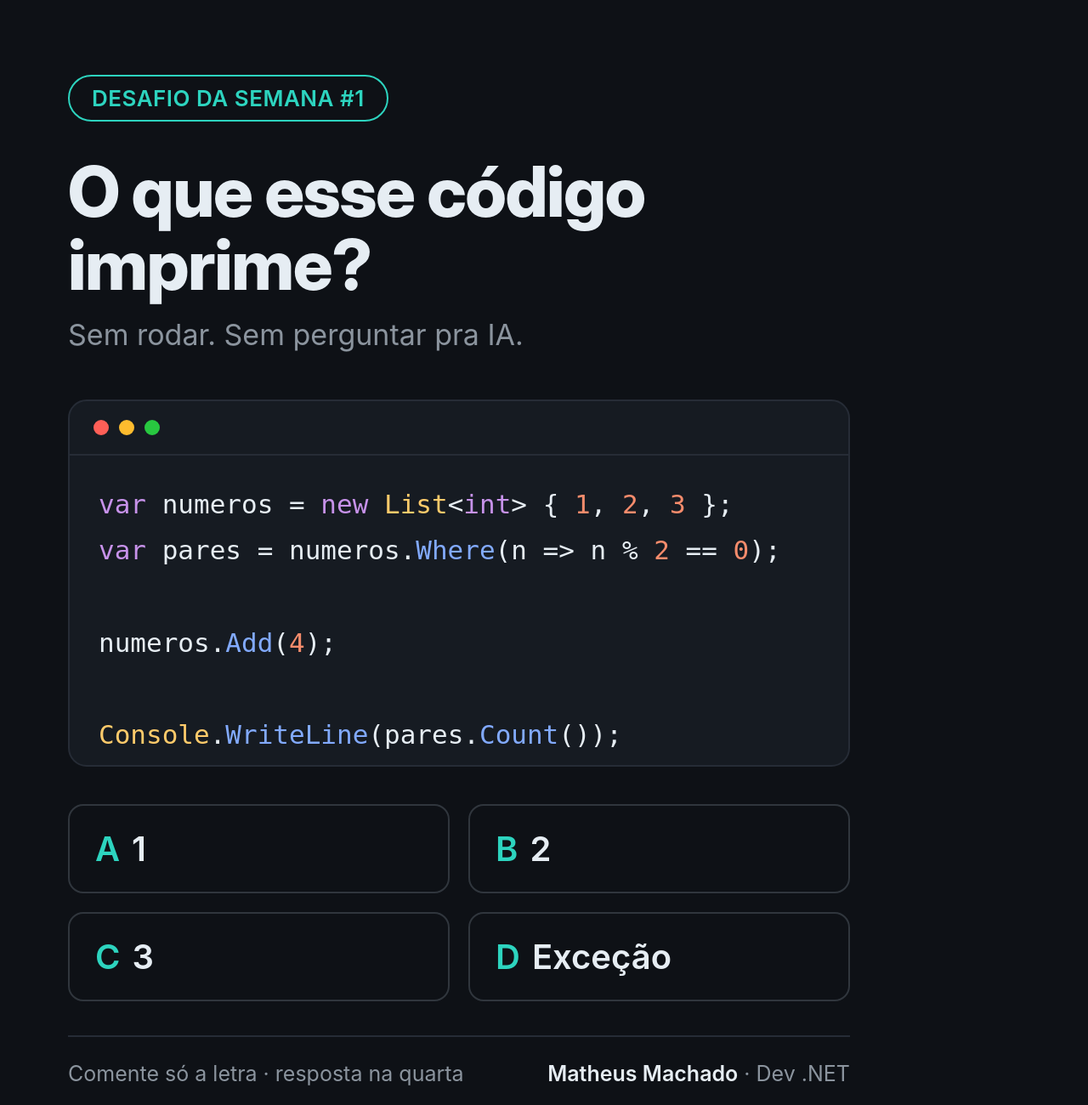
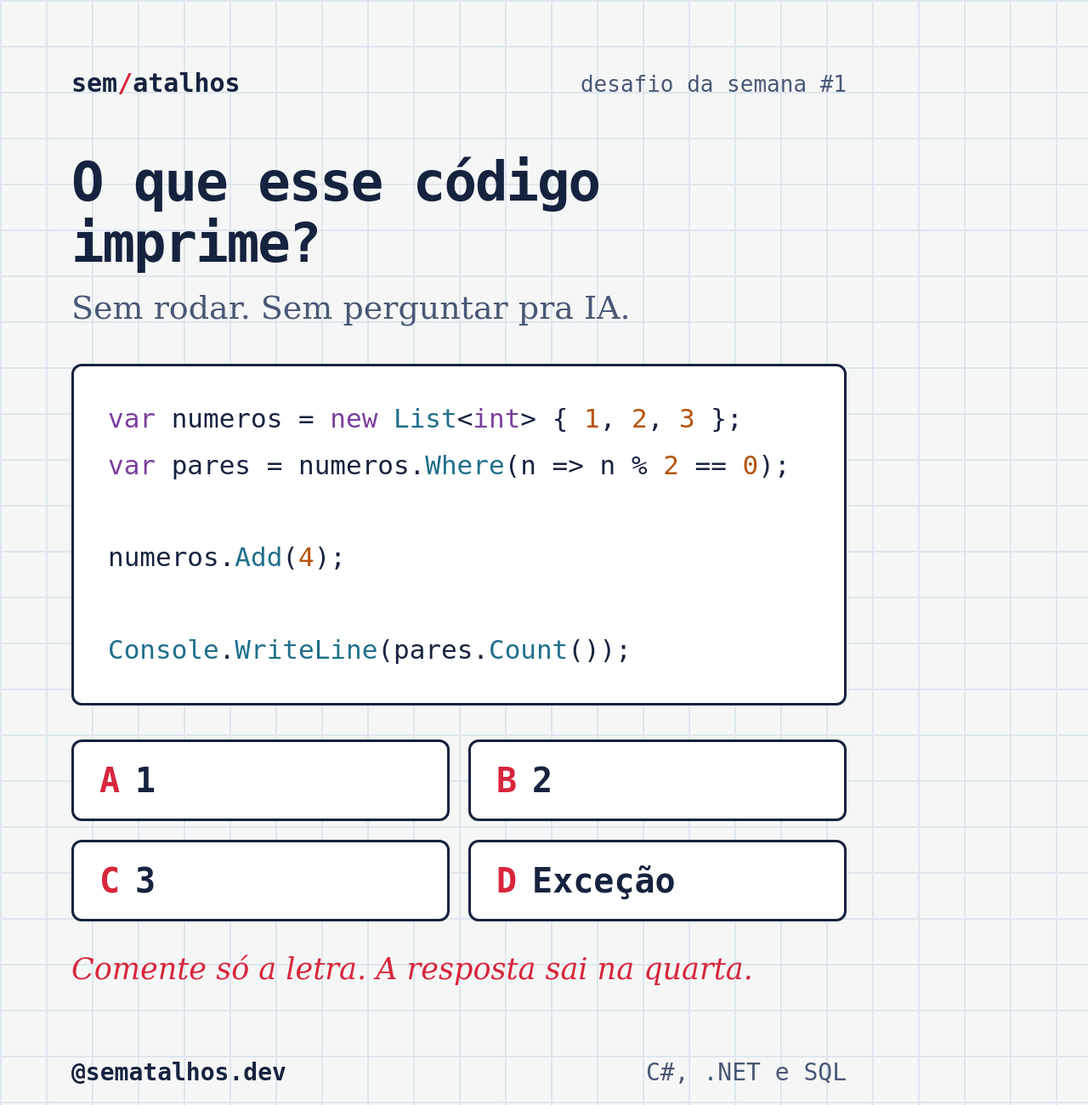
Before and after one commit to Machado-code/backend-sem-atalhos-posts, a plain HTML site: page posts/2026-11/desafio-01.html in a window 1280 px wide. Shown: the top 1300 px of the page at 85% size. Drawn offline with Linux system fonts and the light colour scheme.

Commit message:
Visual da marca no desafio 1 e modelos de humor
O desafio 1 sai do visual escuro antigo e do rodapé com o nome do
Matheus para o visual da página, com @sematalhos.dev. Entram os modelos
de Humor leve e Humor com lição em posts/modelos/, e o banco passa a
separar as duas variações de humor e a regra do visual.

Co-Authored-By: Claude Opus 5.5 <noreply@anthropic.com>
Claude-Session: https://claude.ai/code/session_011FA27phng6Bq36Ze7En61d

```diff
--- a/posts/2026-11/desafio-01.html
+++ b/posts/2026-11/desafio-01.html
@@ -4,46 +4,55 @@
 <meta charset="utf-8">
 <style>
   * { margin: 0; padding: 0; box-sizing: border-box; }
-  body { width: 1080px; height: 1350px; background: #0E1116; color: #E6EDF3;
-         font-family: 'Inter', sans-serif; display: flex; flex-direction: column;
-         padding: 88px 80px 72px; }
-  .pill { align-self: flex-start; font-size: 26px; font-weight: 600; letter-spacing: 0.5px;
-          color: #2DD4BF; border: 2px solid #2DD4BF; border-radius: 999px; padding: 10px 26px; }
-  h1 { font-family: 'Inter Display', 'Inter', sans-serif; font-size: 82px; font-weight: 800;
-       line-height: 1.05; margin-top: 40px; letter-spacing: -1.5px; }
-  .sub { font-size: 34px; color: #8B949E; margin-top: 18px; }
-  .window { margin-top: 56px; background: #161B22; border: 2px solid #262C36; border-radius: 22px; overflow: hidden; }
-  .bar { display: flex; gap: 12px; padding: 22px 28px; border-bottom: 2px solid #262C36; }
-  .dot { width: 18px; height: 18px; border-radius: 50%; }
-  pre { font-family: 'DejaVu Sans Mono', monospace; font-size: 31px; line-height: 1.75;
-        padding: 30px 34px 34px; color: #E6EDF3; }
-  .k { color: #C792EA; } .t { color: #FFCB6B; } .n { color: #F78C6C; } .m { color: #82AAFF; }
-  .opts { display: grid; grid-template-columns: 1fr 1fr; gap: 22px; margin-top: 44px; margin-bottom: 40px; }
-  .opt { border: 2px solid #30363D; border-radius: 18px; padding: 26px 30px; font-size: 40px; font-weight: 600; }
-  .opt span { color: #2DD4BF; margin-right: 14px; }
-  .foot { margin-top: auto; display: flex; justify-content: space-between; align-items: center;
-          font-size: 25px; color: #8B949E; border-top: 2px solid #262C36; padding-top: 28px; }
-  .foot b { color: #E6EDF3; font-weight: 600; }
+  body {
+    width: 1080px; height: 1350px; overflow: hidden;
+    background-color: #F5F7F6;
+    background-image:
+      linear-gradient(#DDE6EE 2px, transparent 2px),
+      linear-gradient(90deg, #DDE6EE 2px, transparent 2px);
+    background-size: 54px 54px;
+    color: #16233F; font-family: "DejaVu Serif", Georgia, serif;
+    padding: 80px 84px 72px; display: flex; flex-direction: column;
+  }
+  .topo { display: flex; justify-content: space-between; align-items: baseline;
+          font-family: "DejaVu Sans Mono", monospace; font-size: 30px; }
+  .marca { font-weight: 700; }
+  .marca span { color: #D7263D; }
+  .quadro { color: #4A5876; font-size: 26px; }
+  h1 { font-family: "DejaVu Sans Mono", monospace; font-weight: 700; font-size: 64px;
+       line-height: 1.12; letter-spacing: -2px; margin-top: 64px; }
+  .sub { font-size: 38px; color: #4A5876; margin-top: 18px; }
+  .folha {
+    margin-top: 44px; background: #FFFFFF; border: 3px solid #16233F; border-radius: 12px;
+    padding: 34px 40px 36px; font-family: "DejaVu Sans Mono", monospace; font-size: 31px;
+    line-height: 1.75; white-space: pre;
+  }
+  .k { color: #7A3E9D; } .t { color: #1F6F8B; } .n { color: #B5530A; } .m { color: #16233F; font-weight: 700; }
+  .opts { display: grid; grid-template-columns: repeat(2, minmax(0, 1fr)); gap: 22px; margin-top: 40px; }
+  .opt { background: #FFFFFF; border: 3px solid #16233F; border-radius: 12px; padding: 22px 30px;
+         font-family: "DejaVu Sans Mono", monospace; font-size: 40px; font-weight: 700; }
+  .opt span { color: #D7263D; margin-right: 18px; }
+  .nota { margin-top: 36px; font-style: italic; color: #D7263D; font-size: 35px; }
+  .rodape { margin-top: auto; font-family: "DejaVu Sans Mono", monospace; font-size: 28px;
+            color: #4A5876; display: flex; justify-content: space-between; }
+  .rodape b { color: #16233F; }
 </style>
 </head>
 <body>
-  <div class="pill">DESAFIO DA SEMANA #1</div>
+  <div class="topo">
+    <div class="marca">sem<span>/</span>atalhos</div>
+    <div class="quadro">desafio da semana #1</div>
+  </div>
+
   <h1>O que esse código imprime?</h1>
   <p class="sub">Sem rodar. Sem perguntar pra IA.</p>
 
-  <div class="window">
-    <div class="bar">
-      <div class="dot" style="background:#FF5F57"></div>
-      <div class="dot" style="background:#FEBC2E"></div>
-      <div class="dot" style="background:#28C840"></div>
-    </div>
-<pre><span class="k">var</span> numeros = <span class="k">new</span> <span class="t">List</span>&lt;<span class="k">int</span>&gt; { <span class="n">1</span>, <span class="n">2</span>, <span class="n">3</span> };
-<span class="k">var</span> pares = numeros.<span class="m">Where</span>(n =&gt; n % <span class="n">2</span> == <span class="n">0</span>);
+<div class="folha"><span class="k">var</span> numeros = <span class="k">new</span> <span class="t">List</span>&lt;<span class="k">int</span>&gt; { <span class="n">1</span>, <span class="n">2</span>, <span class="n">3</span> };
+<span class="k">var</span> pares = numeros.<span class="t">Where</span>(n =&gt; n % <span class="n">2</span> == <span class="n">0</span>);
 
-numeros.<span class="m">Add</span>(<span class="n">4</span>);
+numeros.<span class="t">Add</span>(<span class="n">4</span>);
 
-<span class="t">Console</span>.<span class="m">WriteLine</span>(pares.<span class="m">Count</span>());</pre>
-  </div>
+<span class="t">Console</span>.<span class="t">WriteLine</span>(pares.<span class="t">Count</span>());</div>
 
   <div class="opts">
     <div class="opt"><span>A</span>1</div>
@@ -52,9 +61,8 @@ numeros.<span class="m">Add</span>(<span class="n">4</span>);
     <div class="opt"><span>D</span>Exceção</div>
   </div>
 
-  <div class="foot">
-    <div>Comente só a letra · resposta na quarta</div>
-    <div><b>Matheus Machado</b> · Dev .NET</div>
-  </div>
+  <p class="nota">Comente só a letra. A resposta sai na quarta.</p>
+
+  <div class="rodape"><b>@sematalhos.dev</b><span>C#, .NET e SQL</span></div>
 </body>
 </html>
```
Also changed, not shown: posts/modelos/humor-com-licao.html (added, +69 -0 lines), posts/modelos/humor-leve.html (added, +68 -0 lines), posts/2026-11/desafio-01.png, posts/modelos/humor-com-licao.png (added), posts/modelos/humor-leve.png (added).
